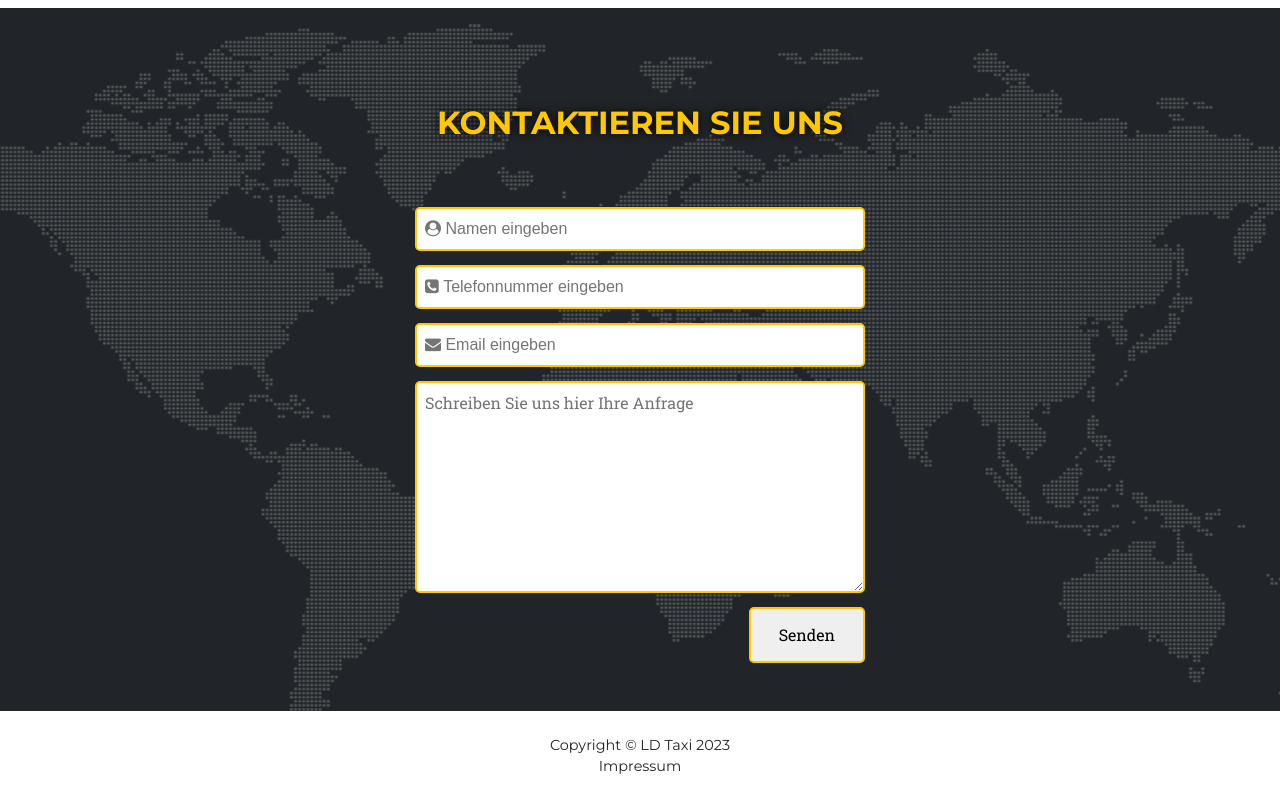
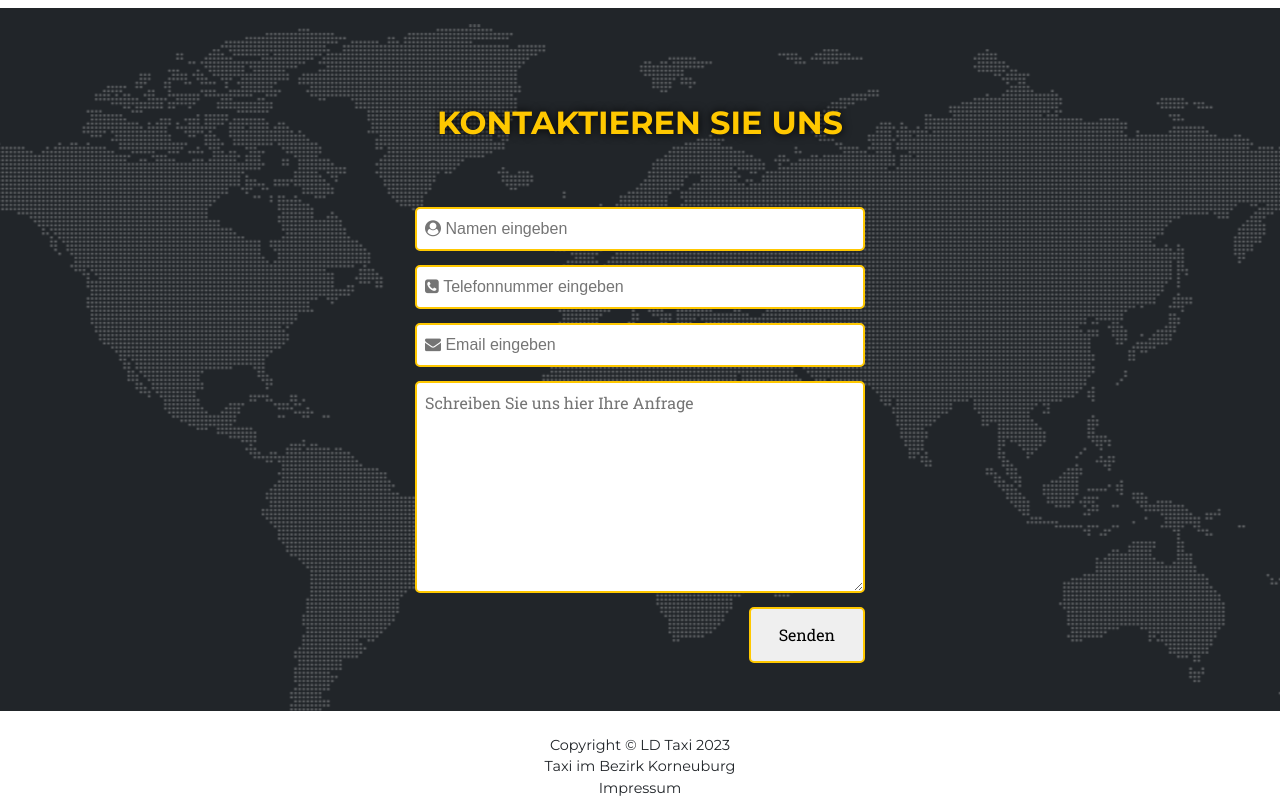
Before and after one commit to mWebdesign00/LDTaxi, a plain HTML site: page index.html in a window 1280 px wide. Shown: the part 1830-2630 px from the top of the page. Before the commit the page ends 2608 px from the top, so only its background shows below. Drawn offline with nearby package versions, Linux system fonts and the light colour scheme.

Commit message:
Adding Text in Footer for GoogleCrawlers

```diff
--- a/index.html
+++ b/index.html
@@ -183,6 +183,7 @@
         <div class="container">
             <div class="row align-items-center" style="color: white">
                 <a class="link-dark text-decoration-none me-3" >Copyright &copy; LD Taxi 2023</a>
+                <a class="link-dark text-decoration-none me-3" >Taxi im Bezirk Korneuburg</a>
                 <a class="link-dark text-decoration-none me-3" href="impressum.html">Impressum</a>
             </div>
         </div>
```
